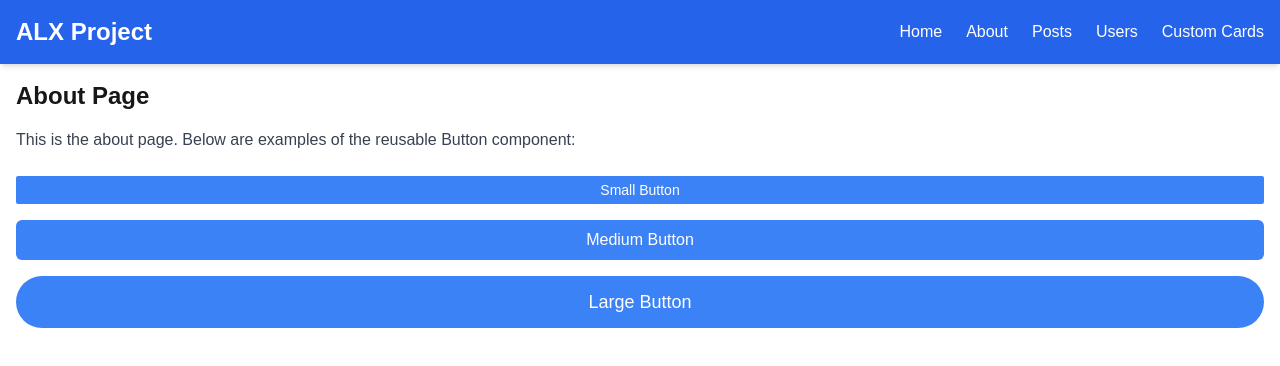
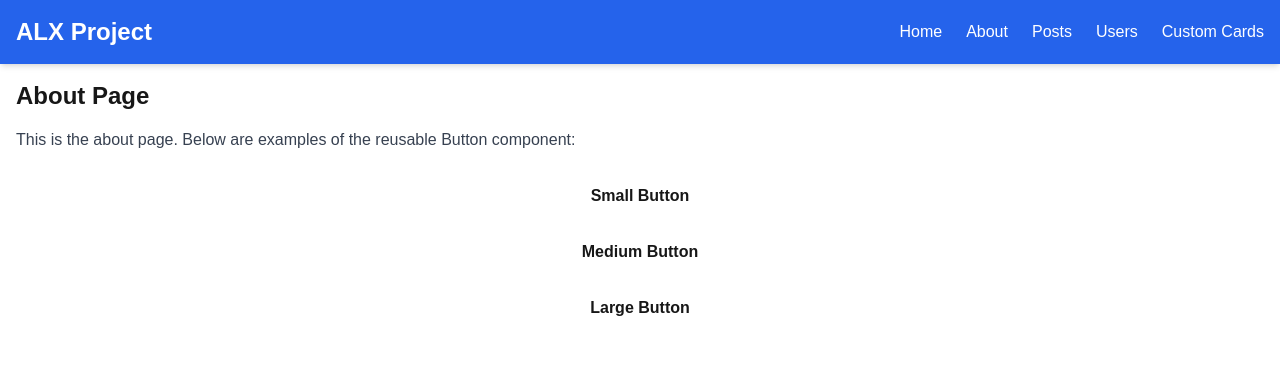
Before and after one commit to alvin-mk/alx-project-0x02-setup, a Next.js app in the folder alx-project-0x02/: page /about in a window 1280 px wide. Shown: the top 366 px of the page. Built offline with nearby package versions, Linux system fonts and the light colour scheme.

Commit message:
Update Button.tsx

```diff
--- a/alx-project-0x02/components/common/Button.tsx
+++ b/alx-project-0x02/components/common/Button.tsx
@@ -1,18 +1,16 @@
 import React from 'react';
-import { ButtonProps } from '../../interfaces';
 
-const Button: React.FC<ButtonProps> = ({ label, size = 'medium', shape = 'rounded-md', onClick, className = '' }) => {
-  // Define size-based styles
-  const sizeClasses = {
-    small: 'px-2 py-1 text-sm',
-    medium: 'px-4 py-2 text-base',
-    large: 'px-6 py-3 text-lg',
-  };
+interface ButtonProps {
+  label: string;
+  onClick: () => void;
+  styleClass?: string;
+}
 
+const Button: React.FC<ButtonProps> = ({ label, onClick, styleClass = '' }) => {
   return (
     <button
       onClick={onClick}
-      className={`bg-blue-500 text-white ${sizeClasses[size]} ${shape} hover:bg-blue-600 transition ${className}`}
+      className={`px-4 py-2 rounded-lg font-semibold transition-all ${styleClass}`}
     >
       {label}
     </button>
```
